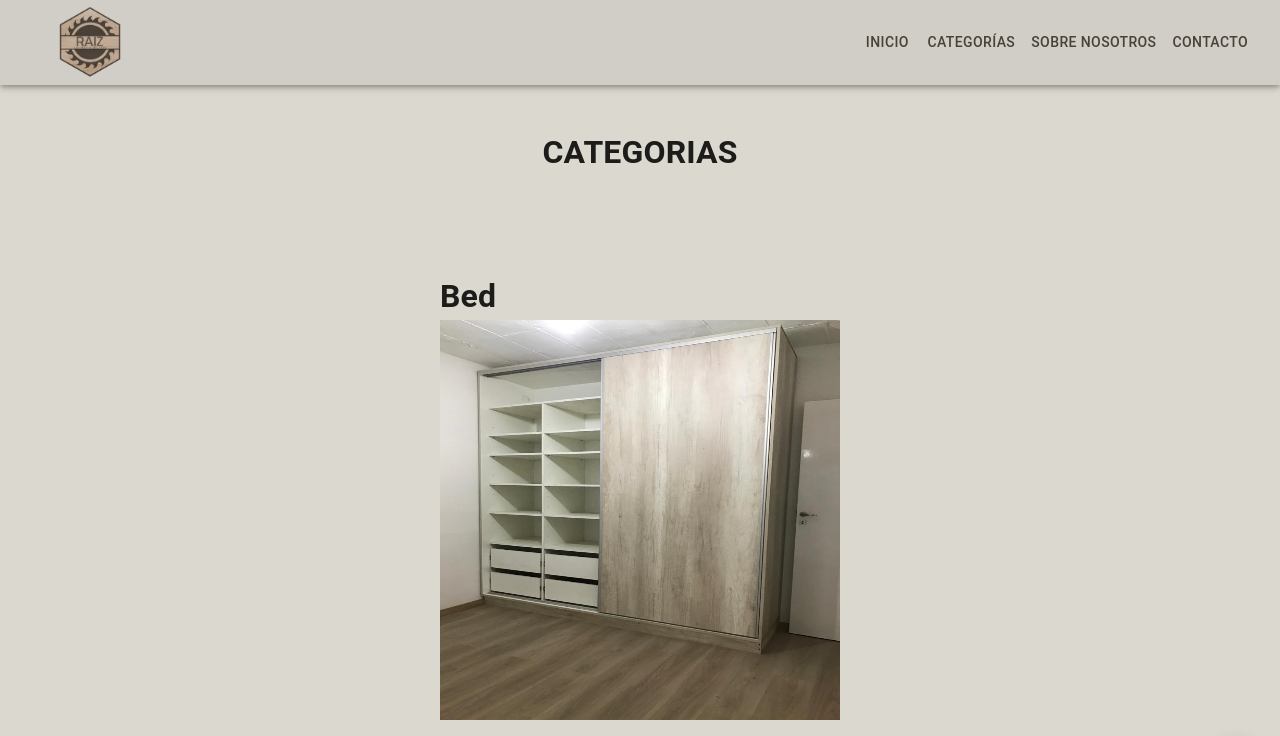
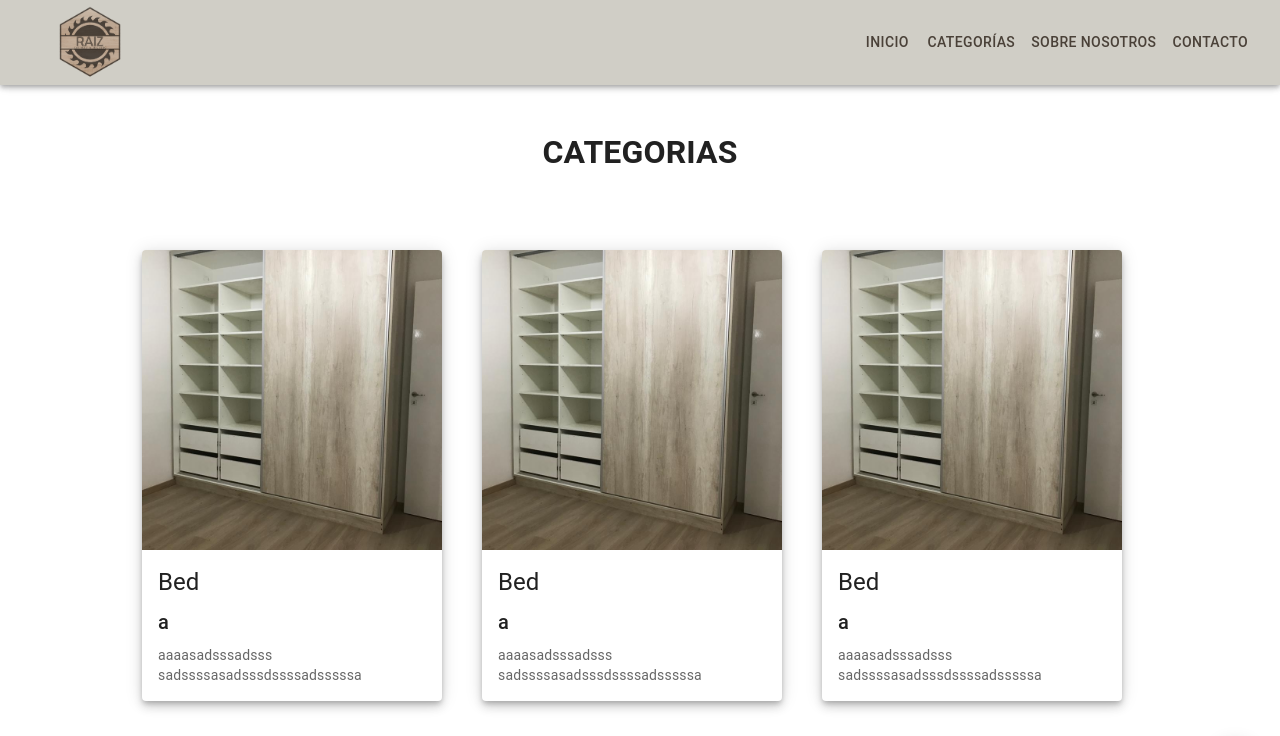
Before and after one commit to Jcruzcorti/raizcarpinteria, a Next.js app: page /categorias in a window 1280 px wide. Shown: the top 736 px of the page. Built offline with nearby package versions, Linux system fonts and the light colour scheme.

Commit message:
Finally, we were able to arrange the ItemList component cards in a customized way as a catalog, with MUI's Grid component

```diff
--- a/components/ItemListContainer.jsx
+++ b/components/ItemListContainer.jsx
@@ -2,20 +2,21 @@ import React, { useEffect, useState } from 'react'
 import styles from '@/styles/Home.module.css'
 import ItemList from '@/components/itemlist/ItemList'
 import {productsData} from './mock/Products'
+import AutoComplete from '../components/item/AutoComplete'
 
 
-function ItemListContainer(props) {
+function ItemListContainer() {
 
   const [products, setProducts] =useState([])
 
 
-
+// cambiar promesa por async await, filtrar productos por categoria que se desplieguen en 3 modales.
   useEffect(()=>{
 
     const bringProduct = new Promise((resolve)=> {
       setTimeout(()=>{
         resolve(productsData)
-      },1000)
+      },0)
     });
     bringProduct
     .then((resolve)=> setProducts(resolve))
@@ -23,16 +24,13 @@ function ItemListContainer(props) {
   ,[])
 
   return (
-    <>
 
-        <main className={styles.main}>
-          {/* <h1>CATEGORIAS</h1> */}
-          <ItemList items={products}/>
-        </main>
-        {/* <div className={styles.ButtonLinkHome}>
-          <Link href='/'><ButtonLinkHome/></Link>
-        </div> */}
-    </>
+    <div className={styles.divItemListContainer}>
+      {/* <AutoComplete /> */}
+
+      <ItemList items={products}/>
+    </div>
+
   )
 }
 
--- a/components/information/InformationHome.jsx
+++ b/components/information/InformationHome.jsx
@@ -23,7 +23,7 @@ function InformationHome() {
 
       <div className={styles.informationText}  data-aos="fade-right">
         <h2 className={styles.prueba}>Raiz Carpintería de diseño</h2>
-        <h4 className={styles.prueba}>assssssssssssssssssssss</h4>
+        <h4 className={styles.prueba}>aaaaaaaaaaaaaaaaaaaaaaa</h4>
         <h5 className={styles.prueba}>aaaaaaaaaaaaaaaaaaaaaaa</h5>
         <h5 className={styles.prueba}>aaaaaaaaaaaaaaaaaaaaaaa</h5>
         <h5 className={styles.prueba}>aaaaaaaaaaaaaaaaaaaaaaa</h5>
--- /dev/null
+++ b/components/item/AutoComplete.jsx
@@ -0,0 +1,159 @@
+// import React from 'react';
+// import TextField from '@mui/material/TextField';
+// import Autocomplete from '@mui/material/Autocomplete';
+// // import { productsData } from '../mock/Products';
+
+
+// export default function AutoComplete() {
+
+//   return (
+//     <Autocomplete
+//       disablePortal
+//       id="combo-box-demo"
+//       options={productsData}
+//       sx={{ width: 300 }}
+//       renderInput={(params) => <TextField {...params} label="Categorías" />}
+//     />
+//   );
+// }
+
+// // Top 100 films as rated by IMDb users. http://www.imdb.com/chart/top
+// const top100Films = [
+//   { label: 'The Shawshank Redemption', year: 1994 },
+//   { label: 'The Godfather', year: 1972 },
+//   { label: 'The Godfather: Part II', year: 1974 },
+//   { label: 'The Dark Knight', year: 2008 },
+//   { label: '12 Angry Men', year: 1957 },
+//   { label: "Schindler's List", year: 1993 },
+//   { label: 'Pulp Fiction', year: 1994 },
+
+
+// ];
+
+// const productsData = [
+//     {
+//       id: 1,
+//       img: '/ropero.jpeg',
+//       title: 'Bed',
+//       author: 'Ropero',
+//       label: 'a',
+//       description: 'aaaasadsssadsss  sadssssasadsssdssssadsssssa'
+//     },
+//     {
+//         id: 2,
+//         img: '/ropero.jpeg',
+//         title: 'Bed',
+//         author: 'Ropero',
+//         label: 'a',
+//         description: 'aaaasadsssadsss  sadssssasadsssdssssadsssssa'
+//     },
+//     {
+//         id: 3,
+//         img: '/ropero.jpeg',
+//         title: 'Bed',
+//         author: 'Ropero',
+//         label: 'a',
+//         description: 'aaaasadsssadsss  sadssssasadsssdssssadsssssa'
+//     },
+//     {
+//         id: 4,
+//         img: '/ropero.jpeg',
+//         title: 'Bed',
+//         author: 'Ropero',
+//         label: 'a',
+//         description: 'aaaasadsssadsss  sadssssasadsssdssssadsssssa'
+//     },
+//     {
+//         id: 5,
+//         img: '/ropero.jpeg',
+//         title: 'Bed',
+//         author: 'Ropero',
+//         label: 'b',
+//         description: 'aaaasadsssadsss  sadssssasadsssdssssadsssssa'
+//     },
+//     {
+//         id: 6,
+//         img: '/ropero.jpeg',
+//         title: 'Bed',
+//         author: 'Ropero',
+//         label: 'b',
+//         description: 'aaaasadsssadsss  sadssssasadsssdssssadsssssa'
+//     },
+//     {
+//         id: 7,
+//         img: '/ropero.jpeg',
+//         title: 'Bed',
+//         author: 'Ropero',
+//         label: 'b',
+//         description: 'aaaasadsssadsss  sadssssasadsssdssssadsssssa'
+//     },
+//     {
+//         id: 8,
+//         img: '/ropero.jpeg',
+//         title: 'Bed',
+//         author: 'Ropero',
+//         label: 'b',
+//         description: 'aaaasadsssadsss  sadssssasadsssdssssadsssssa'
+//     },
+//     {
+//         id: 9,
+//         img: '/ropero.jpeg',
+//         title: 'Bed',
+//         author: 'Ropero',
+//         label: 'b',
+//         description: 'aaaasadsssadsss  sadssssasadsssdssssadsssssa'
+//     },
+//     {
+//         id: 10,
+//         img: '/ropero.jpeg',
+//         title: 'Bed',
+//         author: 'Ropero',
+//         label: 'c',
+//         description: 'aaaasadsssadsss  sadssssasadsssdssssadsssssa'
+//     },
+//     {
+//         id: 11,
+//         img: '/ropero.jpeg',
+//         title: 'Bed',
+//         author: 'Ropero',
+//         label: 'c',
+//         description: 'aaaasadsssadsss  sadssssasadsssdssssadsssssa'
+//     },
+//     {
+//         id: 12,
+//         img: '/ropero.jpeg',
+//         title: 'Bed',
+//         author: 'Ropero',
+//         label: 'c',
+//         description: 'aaaasadsssadsss  sadssssasadsssdssssadsssssa'
+//     },
+//   ];
+
+
+import React from 'react';
+import InputLabel from '@mui/material/InputLabel';
+
+import FormControl from '@mui/material/FormControl';
+import Select from '@mui/material/Select';
+
+export default function GroupedSelect({item}) {
+  return (
+    <div>
+      <FormControl sx={{ m: 2, minWidth: 170 }}>
+        <InputLabel htmlFor="grouped-native-select">Categorías</InputLabel>
+        <Select native defaultValue="" id="grouped-native-select" label="Categorías">
+          <option aria-label="None" value="" />
+          <optgroup label="Roperos 1">
+            <option value={1}>a</option>
+            <option value={2}>a</option>
+          </optgroup>
+          <optgroup label="Roperos 2">
+            <option value={3}>b</option>
+            <option value={4}>b</option>
+          </optgroup>
+        </Select>
+      </FormControl>
+
+    </div>
+  );
+}
--- a/components/item/Item.jsx
+++ b/components/item/Item.jsx
@@ -1,13 +1,32 @@
-import Image from 'next/image'
-import React from 'react'
+// import Image from 'next/image'
+// import React from 'react'
 
-function Item({item}) {
+// function Item({item}) {
+//   return (
+//     <div>
+//         <h1>{item.title}</h1>
+//         <Image src={item.img} alt='asa' priority width={400} height={400}/>
+//     </div>
+//   )
+// }
+
+// export default Item
+
+
+import React from 'react';
+import styles from '@/styles/Home.module.css'
+import ItemCard from './ItemCard';
+// import AutoComplete from './AutoComplete'
+
+
+export default function Item({item}) {
+
+
   return (
     <div>
-        <h1>{item.title}</h1>
-        <Image src={item.img} alt='asa' priority width={400} height={400}/>
+      {/* <AutoComplete item={item}/> */}
+
+      <ItemCard item={item}/>
     </div>
-  )
+  );
 }
-
-export default Item
--- /dev/null
+++ b/components/item/ItemCard.jsx
@@ -0,0 +1,52 @@
+import React from 'react';
+import Card from '@mui/material/Card';
+import CardContent from '@mui/material/CardContent';
+import CardMedia from '@mui/material/CardMedia';
+import Typography from '@mui/material/Typography';
+import { CardActionArea } from '@mui/material';
+import Image from 'next/image'
+import styles from '@/styles/Home.module.css'
+// import { Box } from '@mui/system';
+
+
+
+
+export default function ItemCard({item}) {
+
+
+
+
+  return (
+    <>
+        {/* <Typography  variant="h2" >
+                {item.category}
+                </Typography> */}
+
+    <Card sx={{maxWidth: 300, my: 2, }} elevation={6}  >
+
+        <CardActionArea >
+          <CardMedia
+            component="img"
+            height="300"
+            image={item.img}
+            alt="mueble"
+          />
+          <CardContent>
+          <Typography gutterBottom variant="h5" component="div">
+              {item.title}
+            </Typography>
+            <Typography gutterBottom variant="h6" component="div">
+              {item.category}
+            </Typography>
+            <Typography variant="body2" color="text.secondary">
+              {item.description}
+            </Typography>
+          </CardContent>
+        </CardActionArea>
+      </Card>
+
+
+
+    </>
+  );
+}
--- a/components/itemlist/ItemList.jsx
+++ b/components/itemlist/ItemList.jsx
@@ -1,12 +1,17 @@
 import React from 'react'
 import Item from '../item/Item'
+import styles from '@/styles/Home.module.css'
+import { Grid } from '@mui/material'
+
 
 function ItemList({items}) {
   return (
-    <div>
+    <div className={styles.divItemList}>
+      <Grid container spacing={2} justifyContent='center' gap={5} my={1}>
         {items.map((item)=>(
-            <Item key={item.id} item={item}/>
-        ))}
+              <Item key={item.id} item={item}/>
+          ))}
+      </Grid>
     </div>
   )
 }
--- a/components/pagelayout/PageLayOut.jsx
+++ b/components/pagelayout/PageLayOut.jsx
@@ -11,17 +11,17 @@ import Footer from '../footer/Footer';
 
 function PageLayOut({children,title}) {
 
-    const theme = createTheme({
-        palette: {
-          primary: {
-            main: 'rgb(74, 65, 56)'
-          },
-        },
-      });
+    // const theme = createTheme({
+    //     palette: {
+    //       primary: {
+    //         main: 'rgb(74, 65, 56)'
+    //       },
+    //     },
+    //   });
 
   return (
-    <div className={styles.body}>
-        <ThemeProvider theme={theme}>
+    <>
+        {/* <ThemeProvider theme={theme}> */}
             <Head>
                 <title>{title}</title>
                 <meta name="description" content="Generated by create next app" />
@@ -34,16 +34,16 @@ function PageLayOut({children,title}) {
               {/* <Link href='/'><ButtonLinkHome/></Link>    */}
             </header>
 
-            <main>
+            <div >
                 {children}
-            </main>
+            </div>
 
             <footer >
               <Footer/>
             </footer>
-        </ThemeProvider>
+        {/* </ThemeProvider> */}
 
-    </div>
+    </>
   )
 }
 
--- a/styles/Home.module.css
+++ b/styles/Home.module.css
@@ -1,8 +1,5 @@
-.body{
-  background-color: #dbd9cf;
-  /* padding: 0 2rem; */
 
-}
+
 .header{
  display: flex;
  flex-direction: row;
@@ -19,6 +16,8 @@
   align-items: center;
   padding: 6rem;
   min-height: 100vh;
+
+
 
 }
 
@@ -65,6 +64,7 @@
 
 .imgListCarousel{
   margin: 10px;
+
 }
 
 
@@ -117,6 +117,46 @@
 
 
 
+.divItemList{
+  /* display: flex;
+  flex-direction: row;
+  justify-content: center;
+  align-items: center; */
+  margin-top: 50px;
+
+}
+
+.divItemListContainer{
+  display: flex;
+  flex-direction: row;
+  justify-content: center;
+  align-items: center;
+  min-height: 100vh;
+  /* width:100%; */
+  /* max-width: 100vw;  */
+}
+
+
+.divItem{
+  display: flex;
+  flex-wrap: wrap;
+  flex-direction: row;
+  justify-content: space-around;
+  align-content: center;
+  /* gap: 30px; */
+  /* width: 100%;
+  float: right; */
+
+
+}
+
+/* .divItemCategory{
+  display: flex;
+  flex-direction: row;
+  justify-content: space-around;
+  align-content: center;
+  gap: 30px;
+} */
 
 
 .footer {
--- a/styles/globals.css
+++ b/styles/globals.css
@@ -74,18 +74,20 @@
 } */
 
 * {
-  box-sizing: border-box;
+  box-sizing:border-box;
   padding: 0;
   margin: 0;
-  scroll-behavior:smooth,
+  scroll-behavior:smooth;
+
 }
 
 html,
 body {
-  max-width: 100vw;
-  overflow-x: hidden;
+  /* max-width: 100vw;
+  overflow-x: hidden; */
+
   background-color: #dbd9cf;
-  scroll-behavior:smooth,
+  scroll-behavior:smooth;
 }
 
 body {
```
